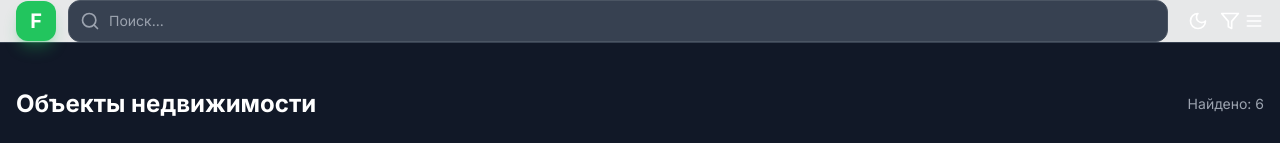
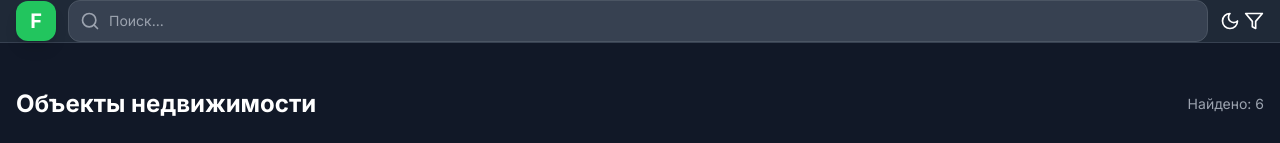
Before and after one commit to adzon812-ops/flapy-2.0, a Next.js app: page / in a window 1280 px wide. Shown: the top 143 px of the page. Built offline with nearby package versions, Linux system fonts and the light colour scheme.

Commit message:
Update Header.tsx

```diff
--- a/components/Header.tsx
+++ b/components/Header.tsx
@@ -1,9 +1,9 @@
 'use client'
 
 import Link from 'next/link'
-import { Search, Filter, Plus, Menu, Moon, Sun } from 'lucide-react'
+import { Search, Filter, Plus, Moon, Sun } from 'lucide-react'
 import { useTheme } from 'next-themes'
-import { useState } from 'react'
+import { useState, useEffect } from 'react'
 
 export function Header({
   search,
@@ -17,20 +17,22 @@ export function Header({
   setShowFilters: (v: boolean) => void
 }) {
   const { theme, setTheme } = useTheme()
-  const [isMenuOpen, setIsMenuOpen] = useState(false)
+  const [mounted, setMounted] = useState(false)
+
+  useEffect(() => setMounted(true), [])
 
   return (
-    <header className="fixed top-0 left-0 right-0 z-50 bg-white/90 dark:bg-gray-800/90 backdrop-blur-md border-b border-gray-200 dark:border-gray-700">
+    <header className="fixed top-0 left-0 right-0 z-50 bg-white dark:bg-gray-800 border-b border-gray-200 dark:border-gray-700">
       <div className="max-w-7xl mx-auto px-4 h-16 flex items-center gap-3">
         {/* Логотип */}
         <Link href="/" className="flex items-center gap-2 flex-shrink-0">
-          <div className="w-10 h-10 bg-green-500 rounded-xl flex items-center justify-center shadow-lg shadow-green-500/30">
+          <div className="w-10 h-10 bg-green-500 rounded-xl flex items-center justify-center shadow-lg">
             <span className="text-xl font-bold text-white">F</span>
           </div>
           <span className="text-xl font-bold hidden sm:block dark:text-white">Flapy</span>
         </Link>
 
-        {/* Поиск - растягивается */}
+        {/* Поиск */}
         <div className="flex-1 max-w-md mx-2">
           <div className="relative">
             <Search className="absolute left-3 top-1/2 -translate-y-1/2 w-5 h-5 text-gray-400" />
@@ -39,57 +41,42 @@ export function Header({
               placeholder="Поиск..."
               value={search}
               onChange={(e) => setSearch(e.target.value)}
-              className="w-full pl-10 pr-4 py-2.5 rounded-xl border border-gray-200 dark:border-gray-600 bg-gray-100 dark:bg-gray-700 focus:bg-white dark:focus:bg-gray-800 focus:outline-none focus:ring-2 focus:ring-green-500 transition-all dark:text-white text-sm sm:text-base"
+              className="w-full pl-10 pr-4 py-2.5 rounded-xl border border-gray-200 dark:border-gray-600 bg-gray-100 dark:bg-gray-700 focus:bg-white dark:focus:bg-gray-800 focus:outline-none focus:ring-2 focus:ring-green-500 transition-all dark:text-white text-sm"
             />
           </div>
         </div>
 
-        {/* Кнопки справа */}
+        {/* Кнопки */}
         <div className="flex items-center gap-1 sm:gap-2 flex-shrink-0">
-          <button
-            onClick={() => setTheme(theme === 'dark' ? 'light' : 'dark')}
-            className="p-2 rounded-xl hover:bg-gray-100 dark:hover:bg-gray-700 transition-colors dark:text-white"
-          >
-            {theme === 'dark' ? <Sun className="w-5 h-5" /> : <Moon className="w-5 h-5" />}
-          </button>
+          {mounted && (
+            <button
+              onClick={() => setTheme(theme === 'dark' ? 'light' : 'dark')}
+              className="p-2.5 rounded-xl hover:bg-gray-100 dark:hover:bg-gray-700 transition-colors dark:text-white"
+            >
+              {theme === 'dark' ? <Sun className="w-5 h-5" /> : <Moon className="w-5 h-5" />}
+            </button>
+          )}
 
           <button
             onClick={() => setShowFilters(!showFilters)}
-            className={`p-2.5 rounded-xl transition-colors ${showFilters ? 'bg-green-100 text-green-600 dark:bg-green-900/30' : 'hover:bg-gray-100 dark:hover:bg-gray-700 dark:text-white'}`}
+            className={`p-2.5 rounded-xl transition-colors ${
+              showFilters
+                ? 'bg-green-100 text-green-600 dark:bg-green-900/30'
+                : 'hover:bg-gray-100 dark:hover:bg-gray-700 dark:text-white'
+            }`}
           >
             <Filter className="w-5 h-5" />
           </button>
 
           <Link
             href="/add"
-            className="hidden sm:flex bg-green-500 hover:bg-green-600 text-white px-4 py-2.5 rounded-xl font-medium transition-colors shadow-lg shadow-green-500/30 items-center gap-2"
+            className="hidden sm:flex bg-green-500 hover:bg-green-600 text-white px-4 py-2.5 rounded-xl font-medium transition-colors shadow-lg items-center gap-2"
           >
             <Plus className="w-5 h-5" />
             <span>Добавить</span>
           </Link>
-
-          <button
-            onClick={() => setIsMenuOpen(!isMenuOpen)}
-            className="p-2.5 rounded-xl hover:bg-gray-100 dark:hover:bg-gray-700 dark:text-white lg:hidden"
-          >
-            <Menu className="w-5 h-5" />
-          </button>
         </div>
       </div>
-
-      {/* Выпадающее меню */}
-      {isMenuOpen && (
-        <div className="lg:hidden border-t border-gray-200 dark:border-gray-700 bg-white dark:bg-gray-800 px-4 py-3">
-          <nav className="flex flex-col gap-2">
-            <Link href="/" className="py-2 px-3 rounded-lg hover:bg-gray-100 dark:hover:bg-gray-700 dark:text-white">Главная</Link>
-            <Link href="/add" className="py-2 px-3 rounded-lg hover:bg-gray-100 dark:hover:bg-gray-700 dark:text-white">Добавить объект</Link>
-            <Link href="/my" className="py-2 px-3 rounded-lg hover:bg-gray-100 dark:hover:bg-gray-700 dark:text-white">Мои объекты</Link>
-            <Link href="/chat" className="py-2 px-3 rounded-lg hover:bg-gray-100 dark:hover:bg-gray-700 dark:text-white">Чат</Link>
-            <Link href="/profile" className="py-2 px-3 rounded-lg hover:bg-gray-100 dark:hover:bg-gray-700 dark:text-white">Профиль</Link>
-            <Link href="/agents" className="py-2 px-3 rounded-lg hover:bg-gray-100 dark:hover:bg-gray-700 dark:text-white">Риелторы</Link>
-          </nav>
-        </div>
-      )}
     </header>
   )
 }
```
